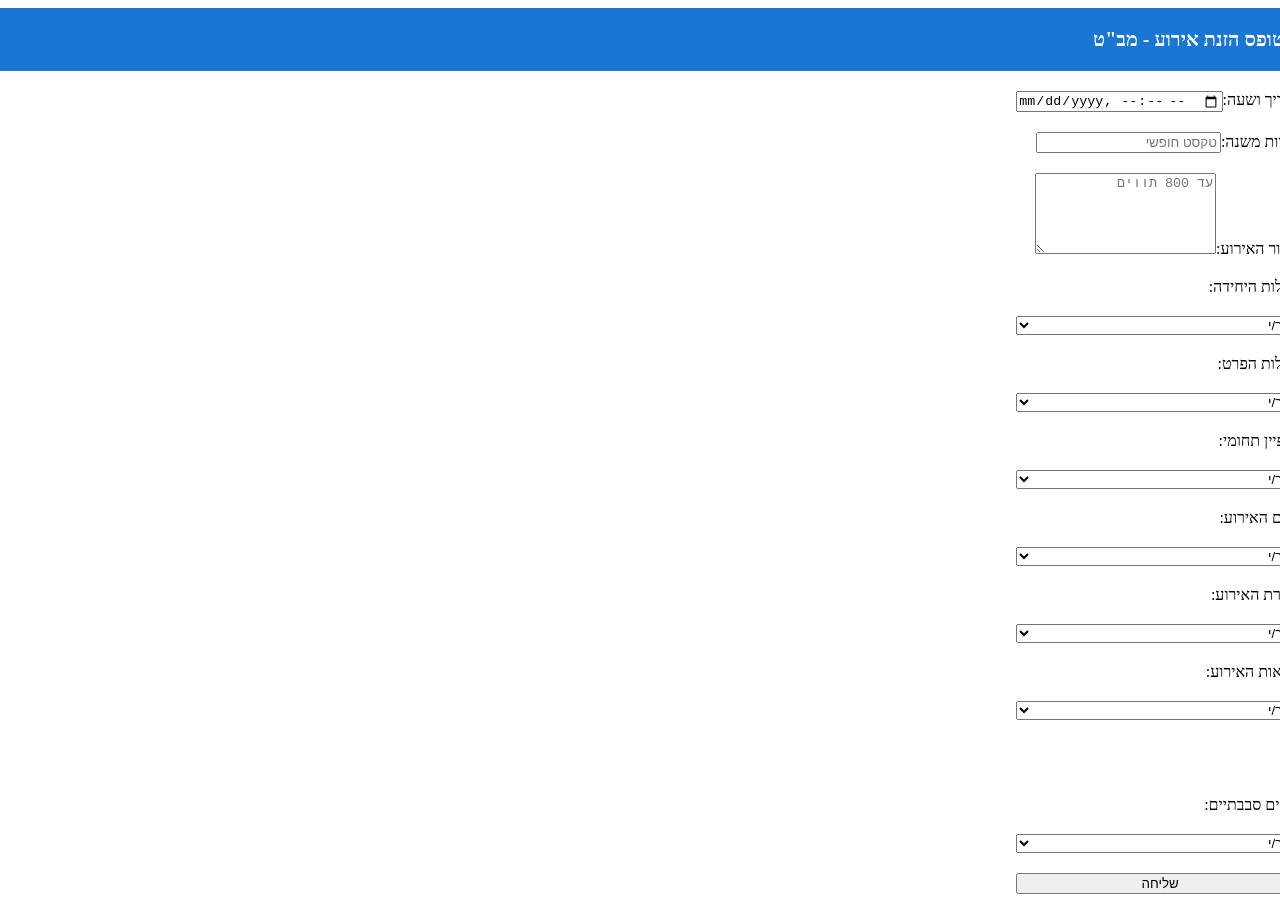
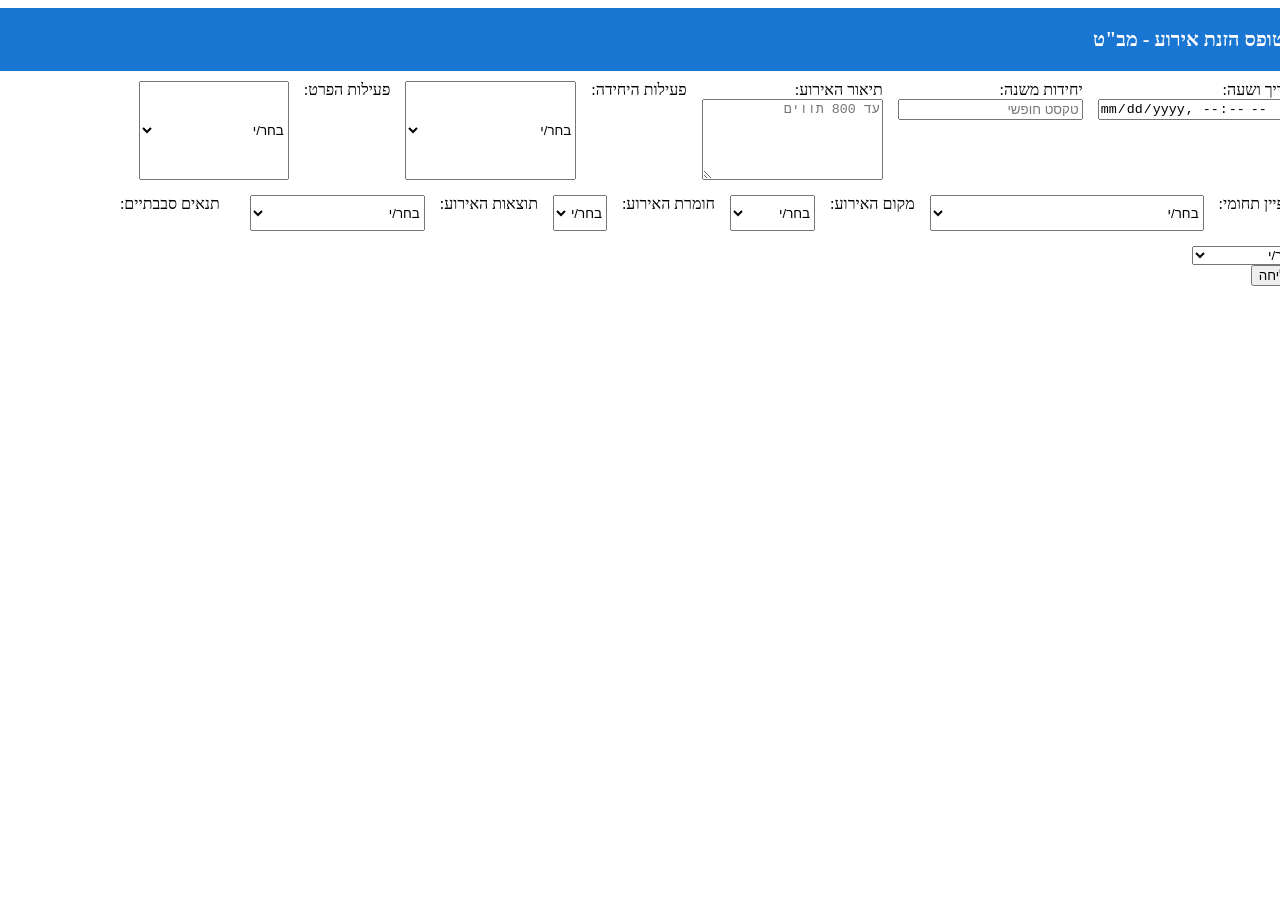
Before and after one commit to OrMashiach25/safetyOrMashiach, a React (Vite) app: page / in a window 1280 px wide. Shown: the top 902 px of the page. After the commit the page ends 800 px from the top, so only its background shows below. Built offline with nearby package versions, Linux system fonts and the light colour scheme.

Commit message:
עדכונים בעיצוב

```diff
--- a/src/App.css
+++ b/src/App.css
@@ -1,11 +1,16 @@
-.from-container {
+
+.from-container{
     display: flex;
     flex-direction: column;
-    align-items: flex-start;
+    gap: 15px;
 }
-
 .event-form{
     display: flex;
-    flex-direction: column;
-    gap: 20px;
+    flex-wrap: wrap;
+    flex-direction: row;
+    gap: 15px;
 }
+label {
+  display: flex;
+  flex-direction: column;
+}
--- a/src/App.tsx
+++ b/src/App.tsx
@@ -20,7 +20,7 @@ function App() {
   return (
     <>
     <Navbar/>
-      <div dir="rtl" className="from-container">
+      <div dir="rtl">
         <form className="event-form" onSubmit={handleSubmit}>
           <TimeAndDate/>
           <SubSubUnitInput/>
@@ -32,8 +32,8 @@ function App() {
           <EventSeverity/>
           <Results/>
           <Weather/>
-          <button type="submit" >שליחה</button>
         </form>
+        <button type="submit" >שליחה</button>
       </div>
     </>
   );
--- a/src/components/Navber.tsx
+++ b/src/components/Navber.tsx
@@ -10,7 +10,7 @@ function Navbar() {
         fontWeight: "bold",
         textAlign: "right",
         width: "100%",
-        marginBottom: "20px",
+        marginBottom: "10px",
       }}
     >
        טופס הזנת אירוע - מב"ט
```
